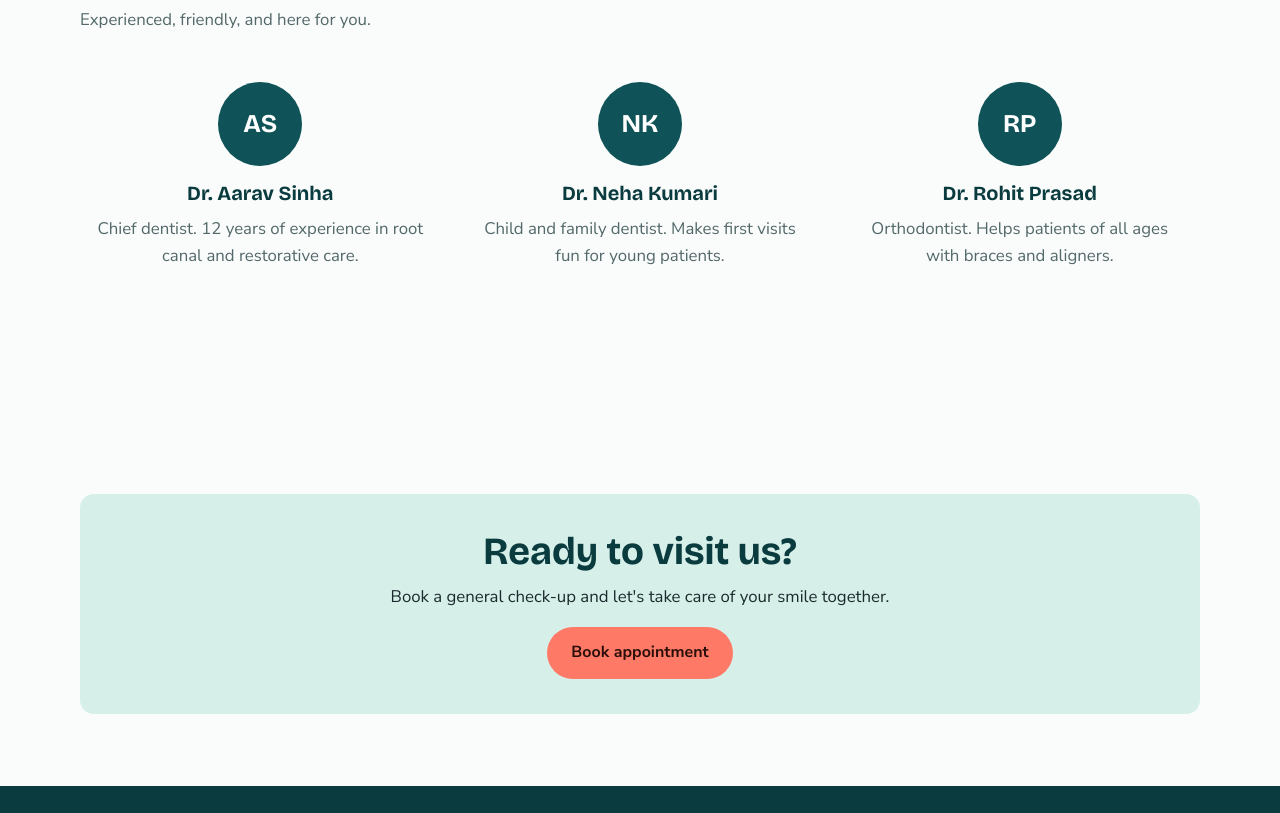
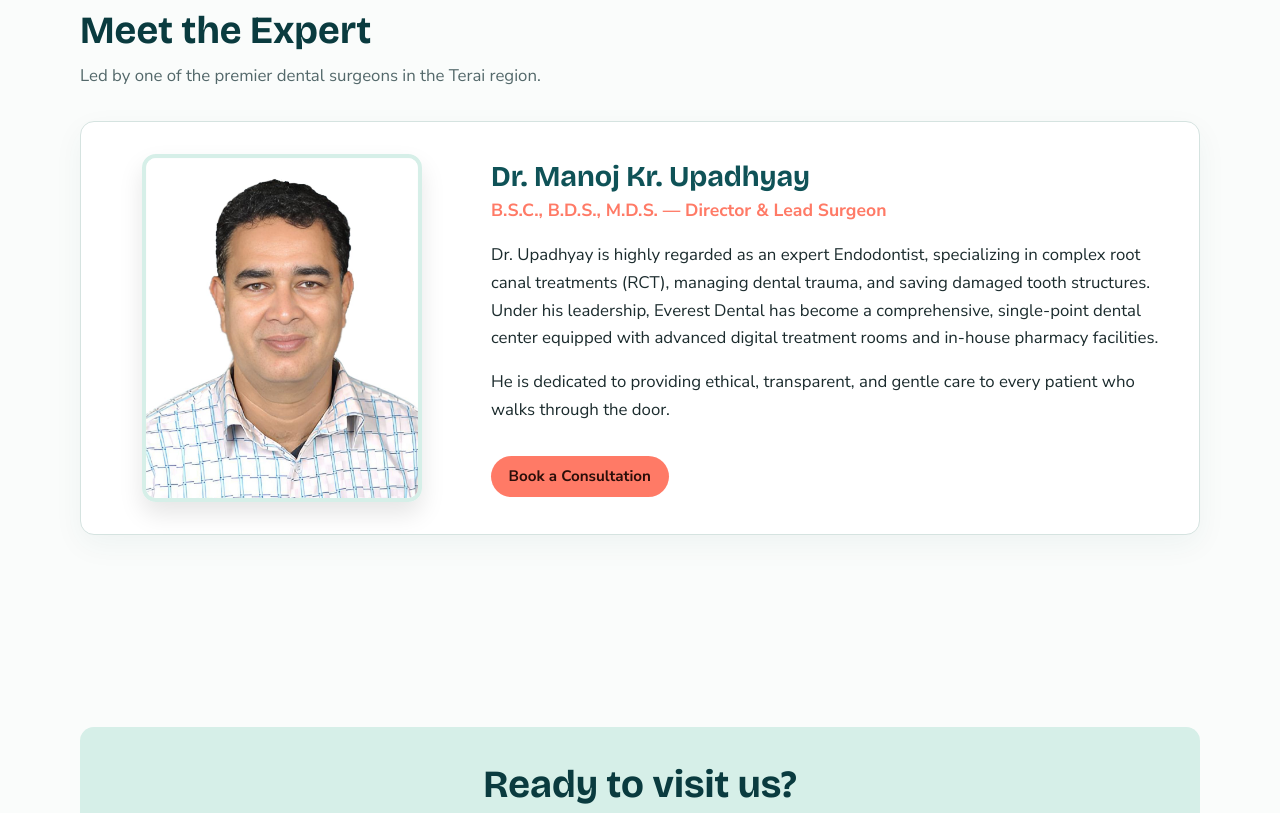
Before and after one commit to Harsh-Kumar-Mishra2006/Everest_Dental, a plain HTML site: page about.html in a window 1280 px wide. Shown: the part 1388-2201 px from the top of the page. Drawn offline with nearby package versions, Linux system fonts and the light colour scheme.

Commit message:
About us file updragded

```diff
--- a/about.html
+++ b/about.html
@@ -4,23 +4,75 @@
   <meta charset="UTF-8">
   <meta name="viewport" content="width=device-width, initial-scale=1">
   <title>About us | Everest Dental</title>
-  <meta name="description" content="Everest Dental — simple, caring dental health services. Learn our story, meet our team, and see our promise to you.">
+  <meta name="description" content="Everest Dental — Your Dental Partner in Birgunj. World-class facilities, expert care by Dr. Manoj Kumar Upadhyay.">
   <link rel="preconnect" href="https://fonts.googleapis.com">
   <link rel="preconnect" href="https://fonts.gstatic.com" crossorigin>
   <link href="https://fonts.googleapis.com/css2?family=Bricolage+Grotesque:wght@600;700;800&family=Nunito+Sans:wght@400;600;700&display=swap" rel="stylesheet">
   <link rel="stylesheet" href="css/style.css">
+
+  <style>
+    /* Specific styling for the About page Doctor section */
+    .doctor-profile {
+      display: grid;
+      grid-template-columns: 1fr 2fr;
+      gap: 2.5rem;
+      align-items: center;
+      background: #fff;
+      border: 1px solid var(--line);
+      border-radius: var(--radius);
+      padding: 2rem;
+      margin-top: 2rem;
+      box-shadow: 0 10px 30px rgba(15, 82, 87, 0.05);
+    }
+
+    .doctor-photo {
+      width: 100%;
+      max-width: 280px;
+      border-radius: var(--radius);
+      border: 4px solid var(--mint);
+      box-shadow: 0 12px 25px rgba(0,0,0,0.1);
+      display: block;
+      margin-inline: auto;
+    }
+
+    .doctor-details h3 {
+      color: var(--teal);
+      font-size: 1.8rem;
+      margin-bottom: 0.2rem;
+    }
+
+    .doctor-title {
+      font-weight: 700;
+      color: var(--coral);
+      font-size: 1.1rem;
+      margin-bottom: 1rem;
+      display: block;
+    }
+
+    @media (max-width: 768px) {
+      .doctor-profile {
+        grid-template-columns: 1fr;
+        text-align: center;
+        padding: 1.5rem;
+      }
+      .doctor-photo {
+        max-width: 200px;
+      }
+    }
+  </style>
 </head>
 <body>
   <header class="site-header">
     <nav class="navbar container" aria-label="Main">
       <a href="index.html" class="brand" aria-label="Everest Dental home">
-        <svg class="brand-icon" viewBox="0 0 32 32" aria-hidden="true"><path d="M16 5c-3-2.5-9-2-10 4-.8 5 1.5 8 2.5 12 .8 3.200 1.800 6 3.500 6 2 0 1.800-5 4-5s2 5 4 5c1.700 0 2.700-2.800 3.500-6 1-4 3.300-7 2.500-12-1-6-7-6.500-10-4z" fill="currentColor"/></svg>
+        <!-- UPDATED LOGO -->
+        <img src="./IMG-20261011-WA0049.jpg" alt="Everest Dental Logo" class="brand-icon" style="width: 40px; height: 40px; object-fit: contain;">
         <span>Everest Dental</span>
       </a>
       <button class="nav-toggle" id="navToggle" aria-expanded="false" aria-controls="navLinks">Menu</button>
       <ul class="nav-links" id="navLinks">
         <li><a href="index.html">Home</a></li>
-        <!-- <li><a href="about.html" class="active" aria-current="page">About us</a></li> -->
+        <li><a href="about.html" class="active" aria-current="page">About us</a></li>
         <li><a href="services.html">Services</a></li>
         <li><a href="contact.html">Contact us</a></li>
         <li><a href="index.html#appointment" class="btn btn-small">Book appointment</a></li>
@@ -34,7 +86,7 @@
     <section class="page-banner">
       <div class="container">
         <h1>About Everest Dental</h1>
-        <p class="lead">Committed to your smile 24/7. Caring for your teeth is our whole job — and we take it seriously.</p>
+        <p class="lead">Your Dental Partner in Birgunj. Committed to your smile 24/7 with world-class facilities and expert care.</p>
       </div>
     </section>
 
@@ -43,9 +95,9 @@
       <div class="container two-col">
         <div>
           <h2>Our story</h2>
-          <p>Everest Dental started with a simple idea: everyone deserves good dental care, without fear or high bills. What began as a small one-chair clinic is now a trusted neighbourhood practice serving families across Darbhanga.</p>
-          <p>We focus on prevention first. A regular check-up costs far less than a painful emergency, and we are happy to teach you how to keep your teeth strong at home.</p>
-          <p>From the moment you walk in, our goal is to make you feel comfortable, informed, and cared for. No rushed appointments. No hidden costs. Just honest dentistry.</p>
+          <p>Everest Dental Service Center Pvt. Ltd. is not just a clinic; it's a commitment to healthy smiles in Birgunj. We started with a simple idea: everyone deserves <strong>world-class dental care</strong> without fear or high bills. Today, we are proud to be recognized as the <strong>best in Birgunj</strong> for our strict hygiene practices, advanced technology, and patient-first approach.</p>
+          <p>We focus on prevention first. A regular check-up costs far less than a painful emergency, and we are happy to teach you how to keep your teeth strong at home. From the moment you walk in, our goal is to make you feel comfortable, informed, and cared for.</p>
+          <p>No rushed appointments. No hidden costs. Just honest dentistry backed by modern infrastructure.</p>
         </div>
         <div class="card">
           <h3>Our promise</h3>
@@ -86,27 +138,25 @@
       </div>
     </section>
 
-    <!-- Team -->
+    <!-- Team / Doctor Section -->
     <section class="section">
       <div class="container">
-        <h2>Meet the team</h2>
-        <p class="section-intro">Experienced, friendly, and here for you.</p>
-        <div class="team-grid">
-          <article class="team-card">
-            <div class="avatar" aria-hidden="true">AS</div>
-            <h3>Dr. Aarav Sinha</h3>
-            <p>Chief dentist. 12 years of experience in root canal and restorative care.</p>
-          </article>
-          <article class="team-card">
-            <div class="avatar" aria-hidden="true">NK</div>
-            <h3>Dr. Neha Kumari</h3>
-            <p>Child and family dentist. Makes first visits fun for young patients.</p>
-          </article>
-          <article class="team-card">
-            <div class="avatar" aria-hidden="true">RP</div>
-            <h3>Dr. Rohit Prasad</h3>
-            <p>Orthodontist. Helps patients of all ages with braces and aligners.</p>
-          </article>
+        <h2>Meet the Expert</h2>
+        <p class="section-intro">Led by one of the premier dental surgeons in the Terai region.</p>
+
+        <!-- Updated Doctor Profile Layout -->
+        <div class="doctor-profile">
+          <div>
+            <!-- Doctor Image -->
+            <img src="./IMG-20261011-WA0050.jpg" alt="Dr. Manoj Kr. Upadhyay" class="doctor-photo">
+          </div>
+          <div class="doctor-details">
+            <h3>Dr. Manoj Kr. Upadhyay</h3>
+            <span class="doctor-title">B.S.C., B.D.S., M.D.S. — Director & Lead Surgeon</span>
+            <p>Dr. Upadhyay is highly regarded as an expert Endodontist, specializing in complex root canal treatments (RCT), managing dental trauma, and saving damaged tooth structures. Under his leadership, Everest Dental has become a comprehensive, single-point dental center equipped with advanced digital treatment rooms and in-house pharmacy facilities.</p>
+            <p>He is dedicated to providing ethical, transparent, and gentle care to every patient who walks through the door.</p>
+            <a href="index.html#appointment" class="btn btn-small" style="margin-top: 1rem;">Book a Consultation</a>
+          </div>
         </div>
       </div>
     </section>
@@ -127,23 +177,29 @@
   <footer class="site-footer">
     <div class="container footer-grid">
       <div>
-        <p class="footer-brand">Everest Dental</p>
+        <div class="footer-brand-wrap" style="display: flex; align-items: center; gap: 10px; margin-bottom: 10px;">
+          <!-- UPDATED LOGO -->
+          <img src="./IMG-20261011-WA0049.jpg" alt="Everest Dental Logo" style="width: 40px; height: 40px; object-fit: contain;">
+          <p class="footer-brand" style="margin: 0;">Everest Dental</p>
+        </div>
         <p>Simple, gentle dental care for the whole family.</p>
       </div>
       <div>
         <p class="footer-title">Pages</p>
         <ul>
           <li><a href="index.html">Home</a></li>
-          <!-- <li><a href="about.html">About us</a></li> -->
+          <li><a href="about.html">About us</a></li>
           <li><a href="services.html">Services</a></li>
           <li><a href="contact.html">Contact us</a></li>
         </ul>
       </div>
       <div>
         <p class="footer-title">Visit us</p>
-        <p>GM Road, Darbhanga, Bihar</p>
+        <!-- UPDATED ADDRESS & CONTACT -->
+        <p>Railway Road, Amar Chowk, Near Laxmi Narayan Party Palace, Birgunj-02, Parsa</p>
         <p>Mon to Sat, 9:00 am to 7:00 pm</p>
-        <p>+91 11111 11111</p>
+        <p>+977-51-527343</p>
+        <p>sophiabhandari118@gmail.com</p>
       </div>
     </div>
     <p class="footer-bottom container">&copy; <span id="year">2026</span> Everest Dental. All rights reserved.</p>
```
Also changed, not shown: contact.html (+2 -2 lines), index.html (+2 -2 lines), services.html (+2 -2 lines).
